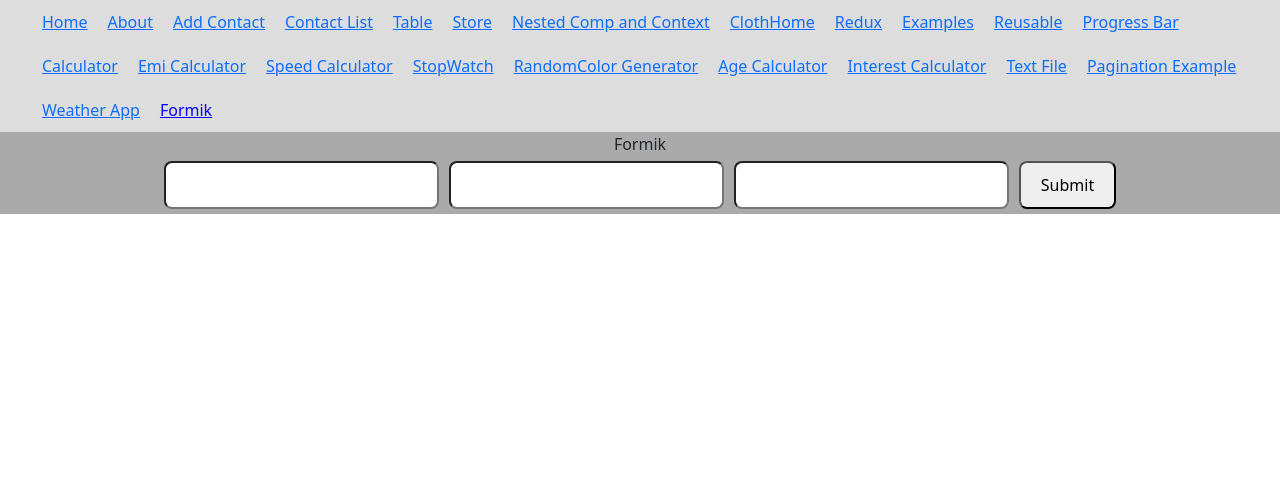
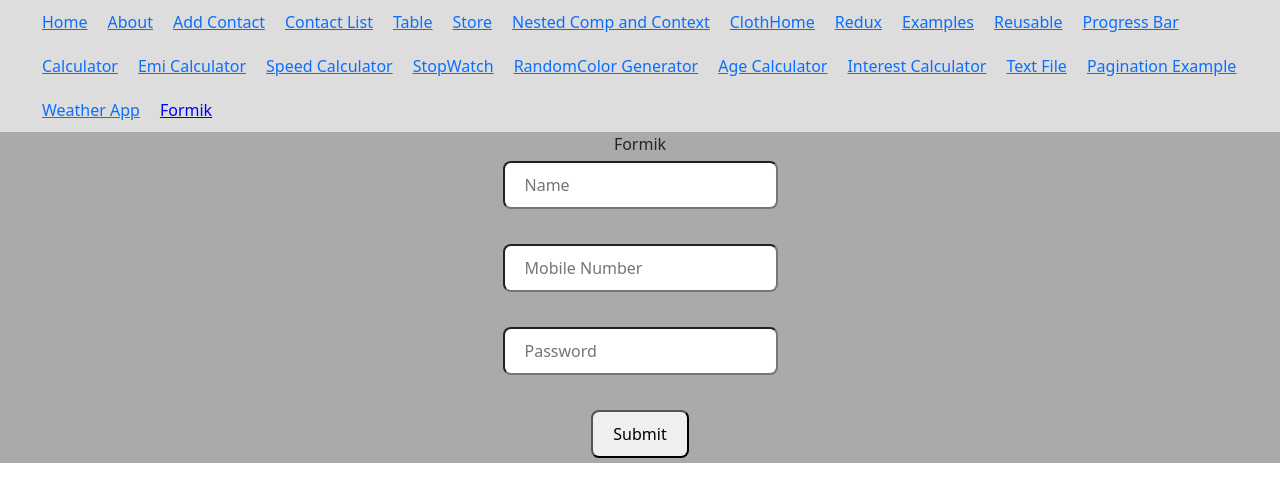
Before and after one commit to nareshb7/react-1, a React (Create React App) app: page /formik in a window 1280 px wide. Shown: the top 502 px of the page. Built offline with nearby package versions, Linux system fonts and the light colour scheme.

Commit message:
Formik Validation Added

```diff
--- a/src/components/formik/FormikEx.js
+++ b/src/components/formik/FormikEx.js
@@ -1,10 +1,28 @@
 import React from 'react';
 import { Formik, Form, Field } from 'formik';
+
+String.prototype.ifNot = function (condition) {
+  return condition ? '' : this;
+};
 
 const FormikEx = () => {
   const handleSubmit = (value) => {
     console.log(value, 'value');
-    alert('submitted');
+    alert('Submitted, Check Console');
+  };
+  const validateFunc = ({ name, mobile, password }) => {
+    let obj = { name: '', mobile: '', password: '' };
+    if (mobile.length < 10) {
+      obj.mobile = '10 digits';
+    }
+    if (name.length < 3) {
+      obj.name = 'Min. 3 Characters';
+    }
+    const psdPattern = /^[\d]{8,}$/;
+    if (!password.match(psdPattern)) {
+      obj.password = 'Min 8 digits required';
+    }
+    return obj;
   };
   return (
     <div>
@@ -12,13 +30,32 @@ const FormikEx = () => {
       <Formik
         initialValues={{ name: '', mobile: '', password: '' }}
         onSubmit={handleSubmit}
+        validate={validateFunc}
       >
-        <Form>
-          <Field type="text" name="name" />
-          <Field type="text" name="mobile" />
-          <Field type="text" name="password" />
-          <button type="submit">Submit</button>
-        </Form>
+        {({ errors, touched }) => (
+          <Form>
+            <div>
+              <Field type="text" name="name" placeholder="Name" />
+              <div style={{ height: '25px' }}>
+                {touched.name && errors.name}
+              </div>
+            </div>
+            <div>
+              <Field type="text" name="mobile" placeholder="Mobile Number" />
+              <div style={{ height: '25px' }}>
+                {' '}
+                {touched.mobile && errors.mobile}
+              </div>
+            </div>
+            <div>
+              <Field type="text" name="password" placeholder="Password" />
+              <div style={{ height: '25px' }}>
+                {touched.password && errors.password}
+              </div>
+            </div>
+            <button type="submit">Submit</button>
+          </Form>
+        )}
       </Formik>
     </div>
   );
```
